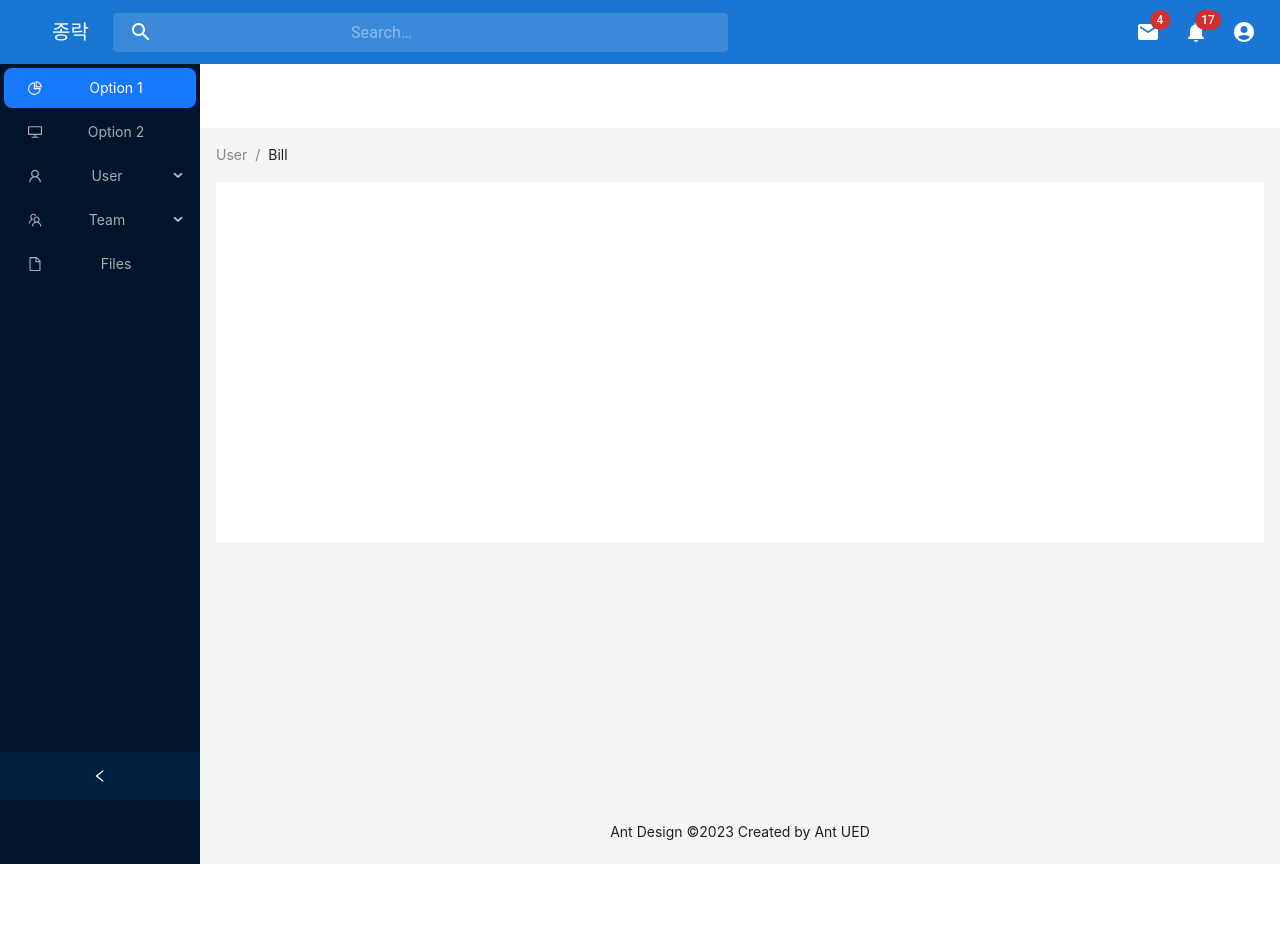
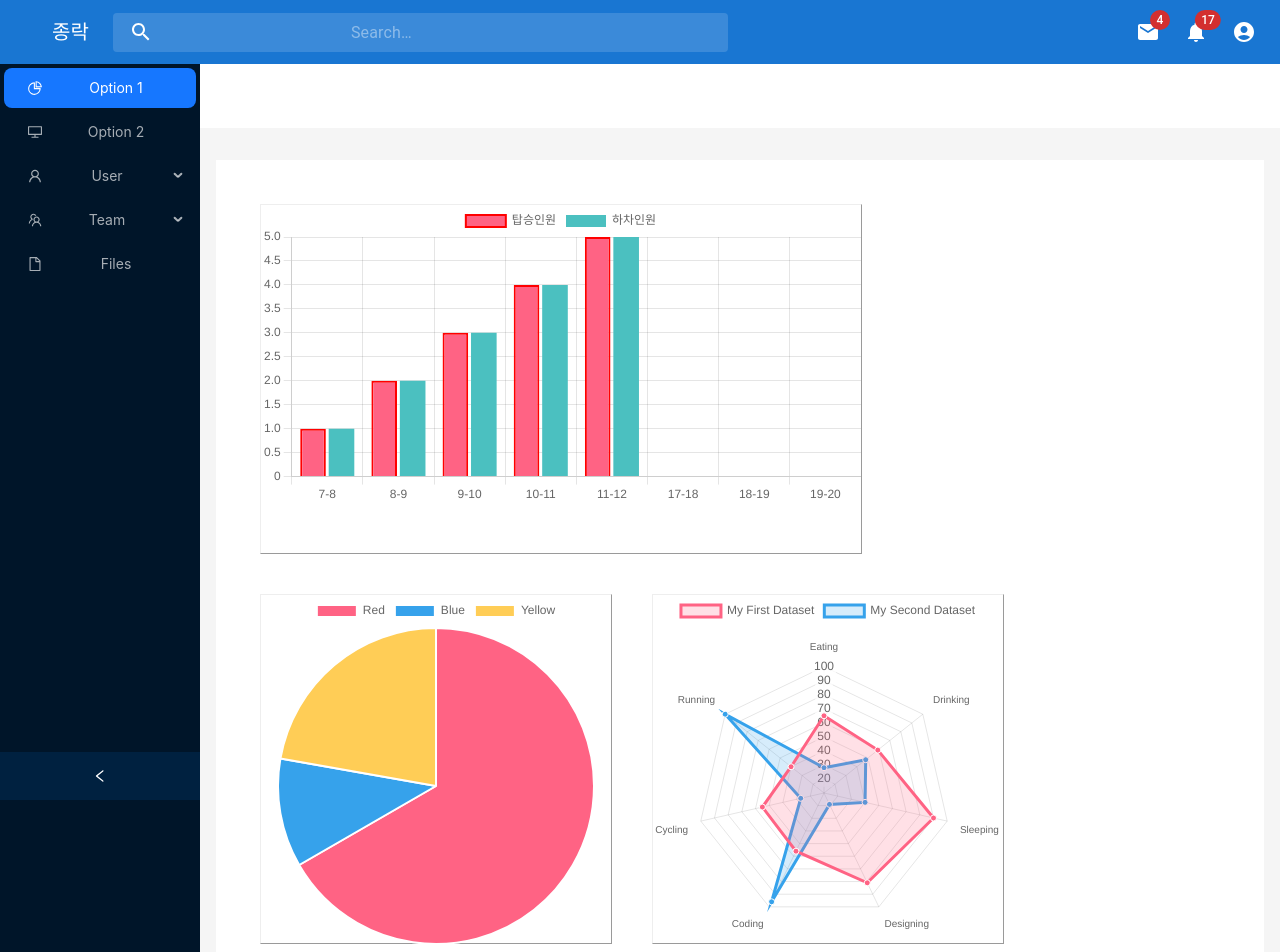
Before and after one commit to ShinJongRock/RK_test, a React (Create React App) app in the folder rk_test/: page / in a window 1280 px wide. Shown: the top 952 px of the page. Before the commit the page ends 864 px from the top, so only its background shows below. Built offline with nearby package versions, Linux system fonts and the light colour scheme.

Commit message:
몰라 다함

```diff
--- a/rk_test/src/component/chat_1.js
+++ b/rk_test/src/component/chat_1.js
@@ -1,42 +1,33 @@
 import React from 'react';
+import Chart from 'chart.js/auto';
 import { Line } from 'react-chartjs-2';
-import { Bar } from 'react-chartjs-2';
-import { Chart } from 'react-chartjs-2';
 
 
-const data = {
-    labels: ['January', 'February', 'March', 'April', 'May', 'June', 'July'],
+const chat_1 = () => {
+
+    let data =  {
+        labels: ['7-8', '8-9', '9-10', '10-11', '11-12', '17-18', '18-19', '19-20' ],
         datasets: [
           {
-        type: 'line',
-        label: 'Dataset 1',
-        borderColor: 'rgb(54, 162, 235)',
-        borderWidth: 2,
-        data: [1, 2, 3, 4, 5],
-      },
-      {
             type: 'bar',
-        label: 'Dataset 2',
+            label: '탑승인원',
             backgroundColor: 'rgb(255, 99, 132)',
-        data: [1, 2, 3, 4, 5, 6],
+            data: [1,2,3,4,5],
             borderColor: 'red',
             borderWidth: 2,
           },
           {
             type: 'bar',
-        label: 'Dataset 3',
+            label: '하차인원',
             backgroundColor: 'rgb(75, 192, 192)',
-        data: [1, 2, 3, 4, 5, 6],
+            data: [1,2,3,4,5],
           },
         ],
       };
 
-const chat_1 = () => {
     return (
-        <div>
-       <Line data={data} />
-<Bar data={data} />
-<Chart type='bar' data={data} />
+        <div style={{width:'600px'}}>
+            	<Line type="line" data={data} />
         </div>
     );
 };
--- /dev/null
+++ b/rk_test/src/component/chat_2.js
@@ -0,0 +1,34 @@
+import React from 'react';
+import Chart from 'chart.js/auto';
+import { Line } from 'react-chartjs-2';
+import { Bar } from 'react-chartjs-2';
+import { Pie } from 'react-chartjs-2';
+
+const chat_1 = () => {
+
+    const data = {
+        labels: [
+          'Red',
+          'Blue',
+          'Yellow'
+        ],
+        datasets: [{
+          label: 'My First Dataset',
+          data: [300, 50, 100],
+          backgroundColor: [
+            'rgb(255, 99, 132)',
+            'rgb(54, 162, 235)',
+            'rgb(255, 205, 86)'
+          ],
+          hoverOffset: 4
+        }]
+      };
+
+    return (
+        <div style={{width:'350px'}}>
+            	<Pie type="line" data={data} />
+        </div>
+    );
+};
+
+export default chat_1;
--- /dev/null
+++ b/rk_test/src/component/chat_3.js
@@ -0,0 +1,50 @@
+import React from 'react';
+import Chart from 'chart.js/auto';
+import { Line } from 'react-chartjs-2';
+import { Bar } from 'react-chartjs-2';
+import { Pie } from 'react-chartjs-2';
+import { Radar } from 'react-chartjs-2';
+
+
+const chat_1 = () => {
+
+    const data = {
+        labels: [
+          'Eating',
+          'Drinking',
+          'Sleeping',
+          'Designing',
+          'Coding',
+          'Cycling',
+          'Running'
+        ],
+        datasets: [{
+          label: 'My First Dataset',
+          data: [65, 59, 90, 81, 56, 55, 40],
+          fill: true,
+          backgroundColor: 'rgba(255, 99, 132, 0.2)',
+          borderColor: 'rgb(255, 99, 132)',
+          pointBackgroundColor: 'rgb(255, 99, 132)',
+          pointBorderColor: '#fff',
+          pointHoverBackgroundColor: '#fff',
+          pointHoverBorderColor: 'rgb(255, 99, 132)'
+        }, {
+          label: 'My Second Dataset',
+          data: [28, 48, 40, 19, 96, 27, 100],
+          fill: true,
+          backgroundColor: 'rgba(54, 162, 235, 0.2)',
+          borderColor: 'rgb(54, 162, 235)',
+          pointBackgroundColor: 'rgb(54, 162, 235)',
+          pointBorderColor: '#fff',
+          pointHoverBackgroundColor: '#fff',
+          pointHoverBorderColor: 'rgb(54, 162, 235)'
+        }]
+      };
+    return (
+        <div style={{width:'350px'}}>
+            	<Radar type="line" data={data} />
+        </div>
+    );
+};
+
+export default chat_1;
--- /dev/null
+++ b/rk_test/src/component/chat_4.js
@@ -0,0 +1,41 @@
+import React, { Component } from 'react';
+import { Line } from 'react-chartjs-2';
+
+class LineChart extends Component {
+  constructor(props) {
+    super(props);
+
+    this.state = {
+      chartData: {
+        labels: ['Jan', 'Feb', 'Mar', 'Apr', 'May', 'Jun'],
+        datasets: [
+          {
+            label: 'Sales',
+            data: [65, 59, 80, 81, 56, 55],
+            fill: false,
+            borderColor: 'rgba(75,192,192,1)',
+            pointBorderColor: 'rgba(75,192,192,1)',
+            pointBackgroundColor: '#fff',
+            pointBorderWidth: 1,
+            pointHoverRadius: 5,
+            pointHoverBackgroundColor: 'rgba(75,192,192,1)',
+            pointHoverBorderColor: 'rgba(220,220,220,1)',
+            pointHoverBorderWidth: 2,
+            pointRadius: 1,
+            pointHitRadius: 10,
+          },
+        ],
+      },
+    };
+  }
+
+  render() {
+    return (
+      <div style={{width:'600px'}}>
+        <Line data={this.state.chartData} />
+      </div>
+    );
+  }
+}
+
+export default LineChart;
--- /dev/null
+++ b/rk_test/src/component/dnd.js
@@ -0,0 +1,58 @@
+
+import React, { useState, useRef } from 'react';
+
+import Chat_1 from './chat_1';
+import Chat_2 from './chat_2';
+import Chat_3 from './chat_3';
+import Chat_4 from './chat_4';
+
+const Dnd = () => {
+
+  const dragItem = useRef();
+  const dragOverItem = useRef();
+  const [list, setList] = useState([
+    <Chat_1/>,<Chat_2/>,<Chat_3/>,<Chat_4/>,'Item 5','Item 6'
+  ]);
+
+  const dragStart = (e, position) => {
+    dragItem.current = position;
+    console.log(e.target.innerHTML);
+  };
+
+  const dragEnter = (e, position) => {
+    dragOverItem.current = position;
+    console.log(e.target.innerHTML);
+  };
+
+  const drop = (e) => {
+    const copyListItems = [...list];
+    const dragItemContent = copyListItems[dragItem.current];
+    copyListItems.splice(dragItem.current, 1);
+    copyListItems.splice(dragOverItem.current, 0, dragItemContent);
+    dragItem.current = null;
+    dragOverItem.current = null;
+    setList(copyListItems);
+  };
+
+  return (
+
+    <>
+      <div style={{display:'flex',width:'100%', flexWrap:'wrap' }}>
+    {
+    list &&
+    list.map((item, index) => (
+        <div style={{border:'1px outset', margin:'20px ', textAlign:'center', fontSize:'40px' ,height:'350px' }}
+        onDragStart={(e) => dragStart(e, index)}
+        onDragEnter={(e) => dragEnter(e, index)}
+        onDragEnd={drop}
+        key={index}
+        draggable>
+          {item}
+      </div>
+      ))}
+      </div>
+    </>
+
+  );
+};
+export default Dnd;
--- a/rk_test/src/pags/sid.js
+++ b/rk_test/src/pags/sid.js
@@ -3,6 +3,8 @@ import { Breadcrumb, Layout, Menu, theme } from 'antd';
 import { useState } from 'react';
 
 import Dnd from "../component/dnd";
+import { red } from '@mui/material/colors';
+import { autocompleteClasses } from '@mui/material';
 
 const { Header, Content, Footer, Sider } = Layout;
 function getItem(label, key, icon, children) {
@@ -56,17 +58,25 @@ const App = () => {
               margin: '16px 0',
             }}
           >
-            <Breadcrumb.Item>User</Breadcrumb.Item>
-            <Breadcrumb.Item>Bill</Breadcrumb.Item>
+            {/* <Breadcrumb.Item>User</Breadcrumb.Item>
+            <Breadcrumb.Item>Bill</Breadcrumb.Item> */}
           </Breadcrumb>
+
+
+          {/* 출력 공간 */}
           <div
             style={{
+              justifyContent:'center',
+              alignItems:'center',
               padding: 24,
               minHeight: 360,
+              height: '100%',
               background: colorBgContainer,
+              // backgroundColor: 'red',
+
             }}
           >
-
+            <Dnd/>
           </div>
         </Content>
         <Footer
```
Also changed, not shown: rk_test/src/pags/main.js (+6 -1 lines). Lines whose indentation alone changed are shown as unchanged.
